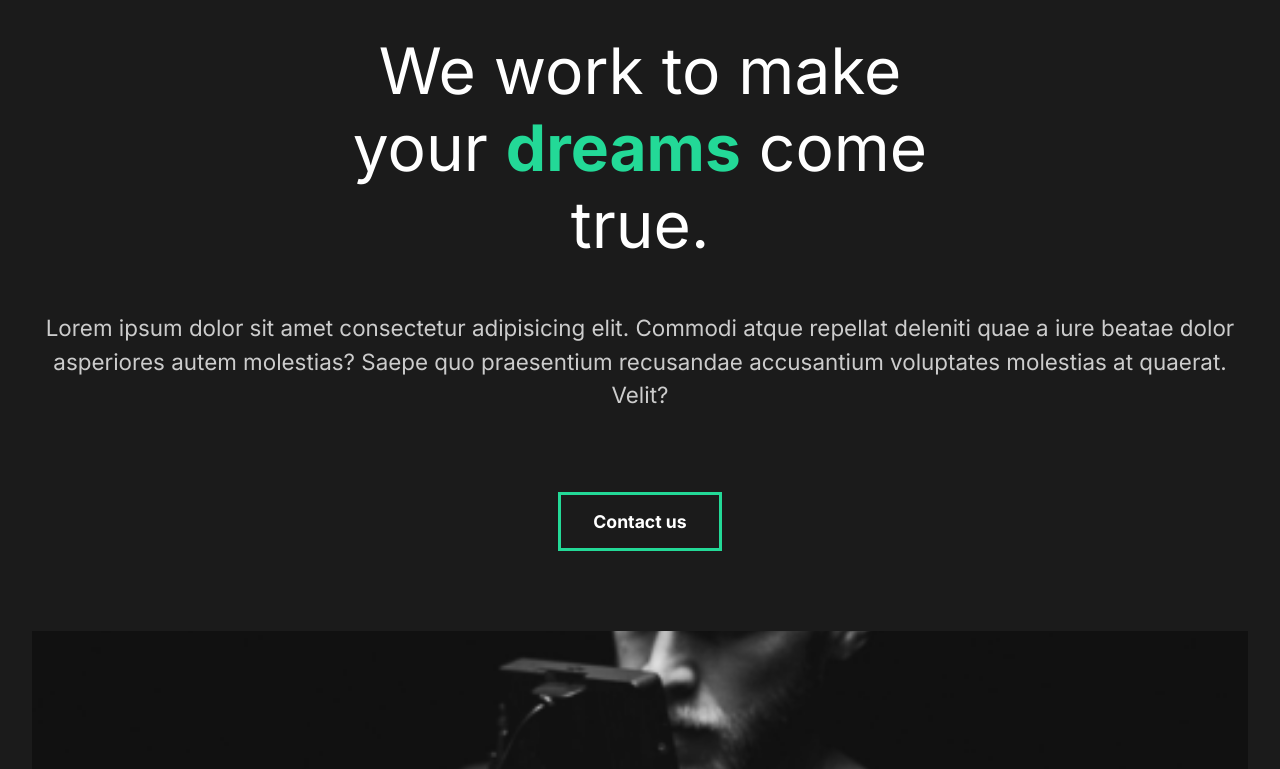
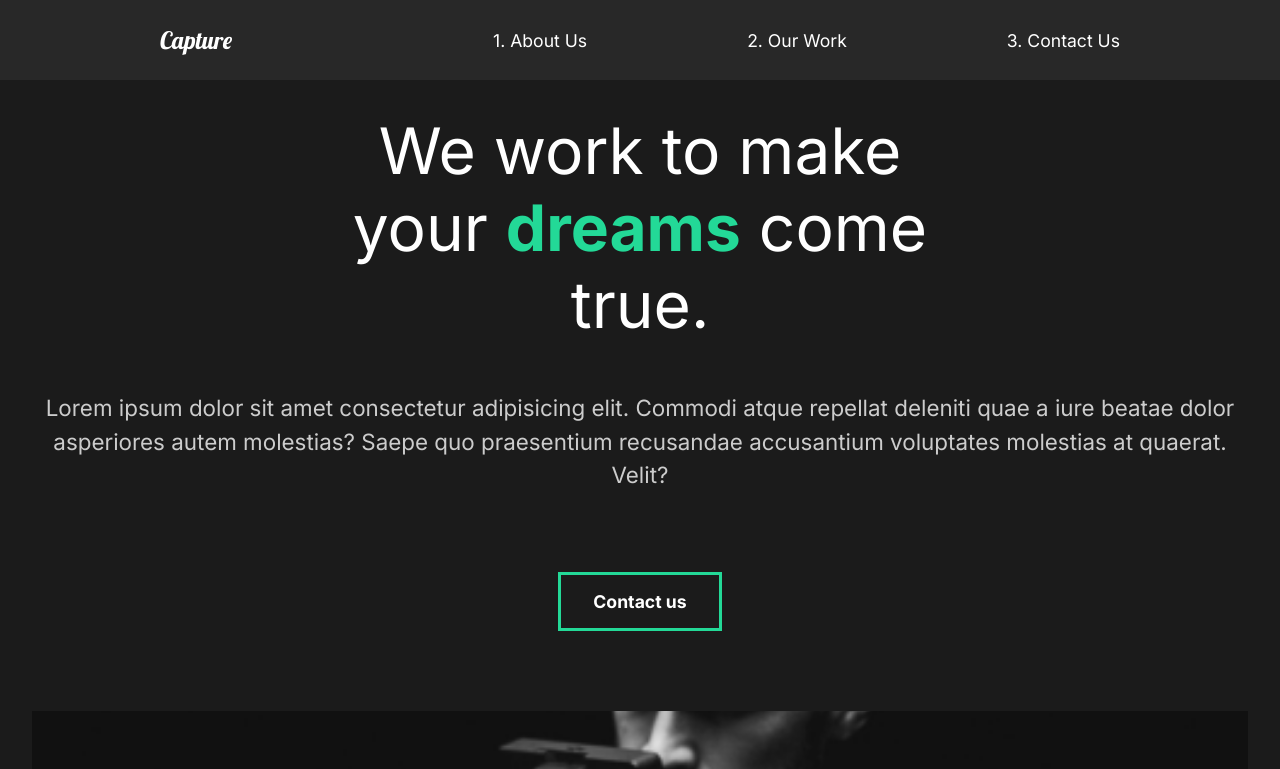
Before and after one commit to imgenu/react-capture, a React (Create React App) app: page / in a window 1280 px wide. Shown: the top 769 px of the page. Built offline with nearby package versions, Linux system fonts and the light colour scheme.

Commit message:
9. Creating Our Nav

```diff
--- a/src/App.js
+++ b/src/App.js
@@ -1,10 +1,12 @@
 import React from "react";
 import AboutUs from "./pages/AboutUs";
 import GlobalStyle from "./components/GlobalStyle";
+import Nav from "./components/Nav";
 function App() {
   return (
     <div className="App">
       <GlobalStyle />
+      <Nav />
       <AboutUs />
     </div>
   );
--- /dev/null
+++ b/src/components/Nav.js
@@ -0,0 +1,87 @@
+import React from "react";
+import styled from "styled-components";
+//
+
+const Nav = () => {
+  return (
+    <StyledNav>
+      <h1>
+        <a id="logo" href="#">
+          Capture
+        </a>
+      </h1>
+      <ul>
+        <li>
+          <a href="#">1. About Us</a>
+        </li>
+        <li>
+          <a href="#">2. Our Work</a>
+        </li>
+        <li>
+          <a href="#">3. Contact Us</a>
+        </li>
+      </ul>
+    </StyledNav>
+  );
+};
+
+const StyledNav = styled.nav`
+  min-height: 10vh;
+  display: flex;
+  margin: auto;
+  justify-content: space-between;
+  align-items: center;
+  padding: 1rem 10rem;
+  background: #282828;
+  position: sticky;
+  top: 0;
+  z-index: 10;
+  a {
+    color: white;
+    text-decoration: none;
+  }
+  ul {
+    display: flex;
+    list-style: none;
+  }
+  #logo {
+    font-size: 1.5rem;
+    font-family: "Lobster", cursive;
+    font-weight: lighter;
+  }
+  li {
+    padding-left: 10rem;
+    position: relative;
+  }
+  /*
+  @media (max-width: 1300px) {
+    flex-direction: column;
+    padding: 2rem 1rem;
+    #logo {
+      display: inline-block;
+      margin: 1rem;
+    }
+    ul {
+      padding: 2rem;
+      justify-content: space-around;
+      width: 100%;
+      li {
+        padding: 0;
+      }
+    }
+  } */
+`;
+
+// const Line = styled(motion.div)`
+//   height: 0.3rem;
+//   background: #23d997;
+//   width: 0%;
+//   position: absolute;
+//   bottom: -80%;
+//   left: 60%;
+//   @media (max-width: 1300px) {
+//     left: 0%;
+//   }
+// `;
+
+export default Nav;
```
